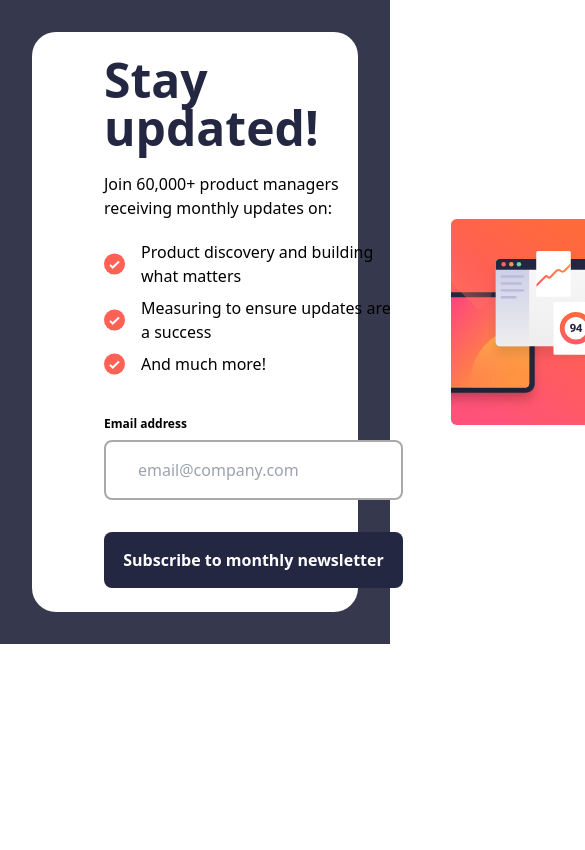
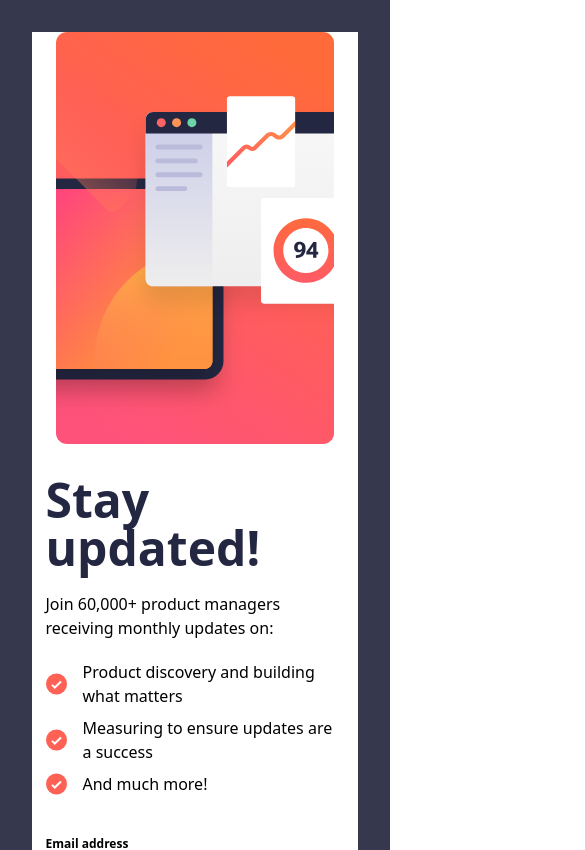
Before and after one commit to kacperjanus/frontend-mentor, a Next.js app in the folder newsletter-sign-up-form/: page / in a window 390 px wide. Shown: the top 850 px of the page, 585 px wide, since content can reach past the window. Built offline with nearby package versions, Linux system fonts and the light colour scheme.

Commit message:
Implemented mobile version for the form

```diff
--- a/newsletter-sign-up-form/src/components/Form.tsx
+++ b/newsletter-sign-up-form/src/components/Form.tsx
@@ -18,7 +18,7 @@ function Form({setEmail, email, setSuccess}: FormProps) {
         e.preventDefault();
 
         const emailRegex = /^[a-zA-Z0-9.!#$%&'*+/=?^_`{|}~-]+@[a-zA-Z0-9-]+(?:\.[a-zA-Z0-9-]+)*$/;
-        //Check if the email is correct
+
         if(emailRegex.test(email)) {
             setSuccess(true);
         }else{
@@ -27,9 +27,12 @@ function Form({setEmail, email, setSuccess}: FormProps) {
     }
 
     return (
-        <div className="bg-white p-6 m-4 rounded-3xl max-w-[57rem]">
-            <div className="flex items-center justify-between">
-                <div className="px-12 my-13">
+        <div className="bg-white sm:pt-6 sm:min-w-[666px] pb-6 px-6 m-4 sm:rounded-3xl max-w-[57rem]">
+            <div className="flex flex-col sm:flex-row-reverse items-center justify-between">
+                {/*<img className="sm:w-[50%]" src={document.documentElement.clientWidth > 600 ? "/images/illustration-sign-up-desktop.svg" : "/images/illustration-sign-up-mobile.svg"} alt="Sign up illustration"/>*/}
+                <img className="sm:w-[50%]" src="/images/illustration-sign-up-desktop.svg" alt="Sign up illustration"/>
+                {/*<img className="sm:w-[50%]" src="/images/illustration-sign-up-mobile.svg" alt="Sign up illustration"/>*/}
+                <div className="px-8 py-8 sm:px-12 my-13">
                     <h1 className="text-darkslategray font-bold text-5xl pb-5">Stay updated!</h1>
                     <p className="pb-5 text-md">Join 60,000+ product managers receiving monthly updates on:</p>
                     <ul className="flex flex-col gap-2 mb-10">
@@ -60,7 +63,6 @@ function Form({setEmail, email, setSuccess}: FormProps) {
                         <Button>Subscribe to monthly newsletter</Button>
                     </form>
                 </div>
-                <img className="w-[50%]" src="/images/illustration-sign-up-desktop.svg" alt="Sign up illustration"/>
             </div>
         </div>
     );
--- a/newsletter-sign-up-form/tailwind.config.ts
+++ b/newsletter-sign-up-form/tailwind.config.ts
@@ -13,6 +13,9 @@ const config: Config = {
       "grey": 'hsl(231, 7%, 60%)',
       "white": "hsl(0, 0%, 100%)",
       "tomato": "hsl(4, 100%, 67%)",
+    },
+    screens: {
+      'sm': '480px'
     }
   },
   plugins: [],
```
